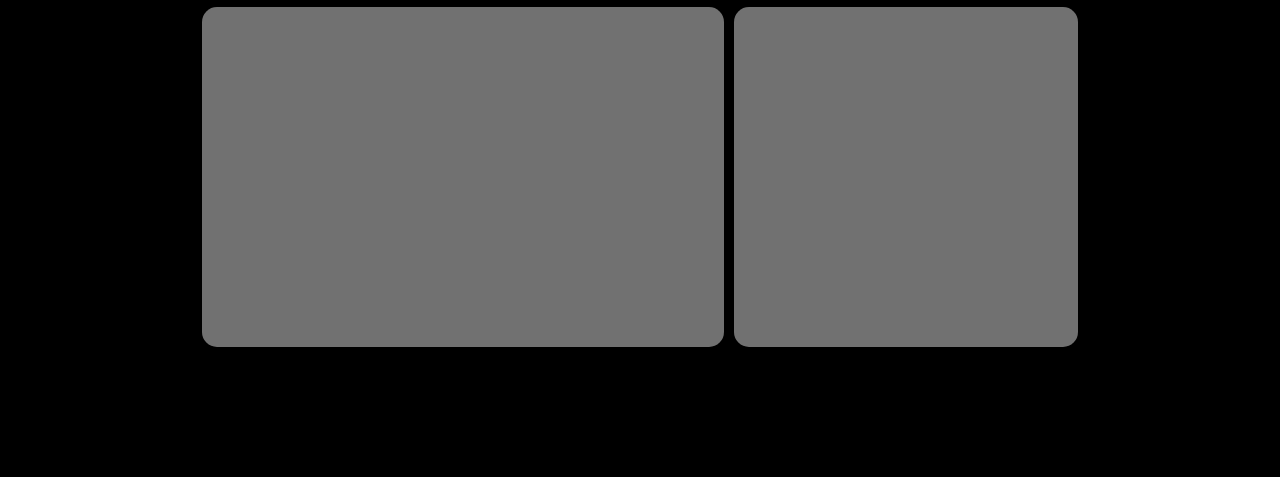
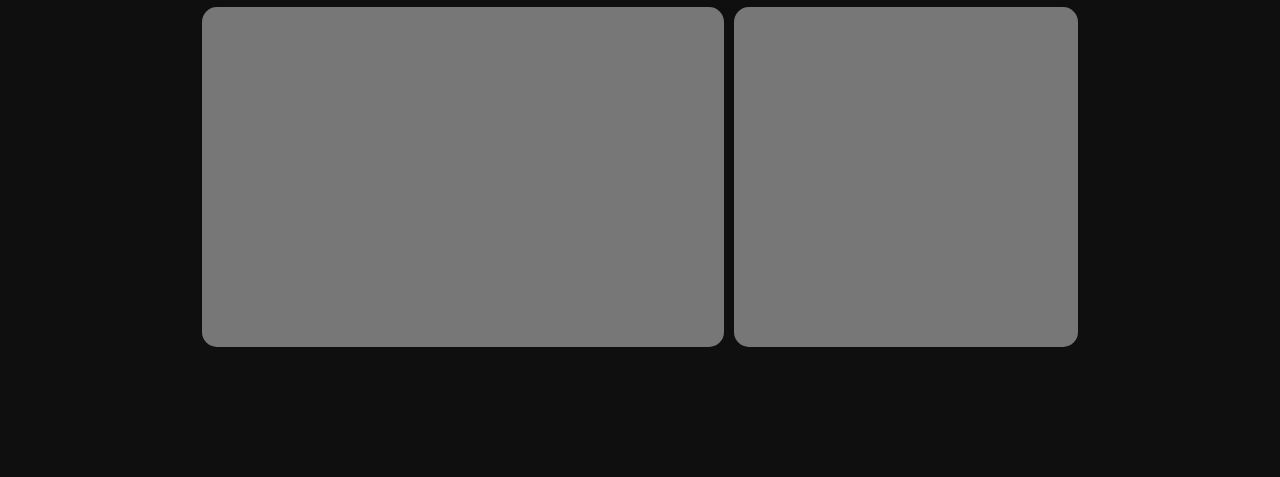
Before and after one commit to wasabixxx/khanhvanam, a plain HTML site: page index.html in a window 1280 px wide. Shown: the part 323-800 px from the top of the page. Drawn offline with Linux system fonts and the light colour scheme.

Commit message:
Update style.css

```diff
--- a/css/style.css
+++ b/css/style.css
@@ -2,7 +2,7 @@
 
 
 body {
-    background-color: #000000;
+    background-color: #0f0f0f;
     height: auto;
     min-height: 800px;
 }
```
